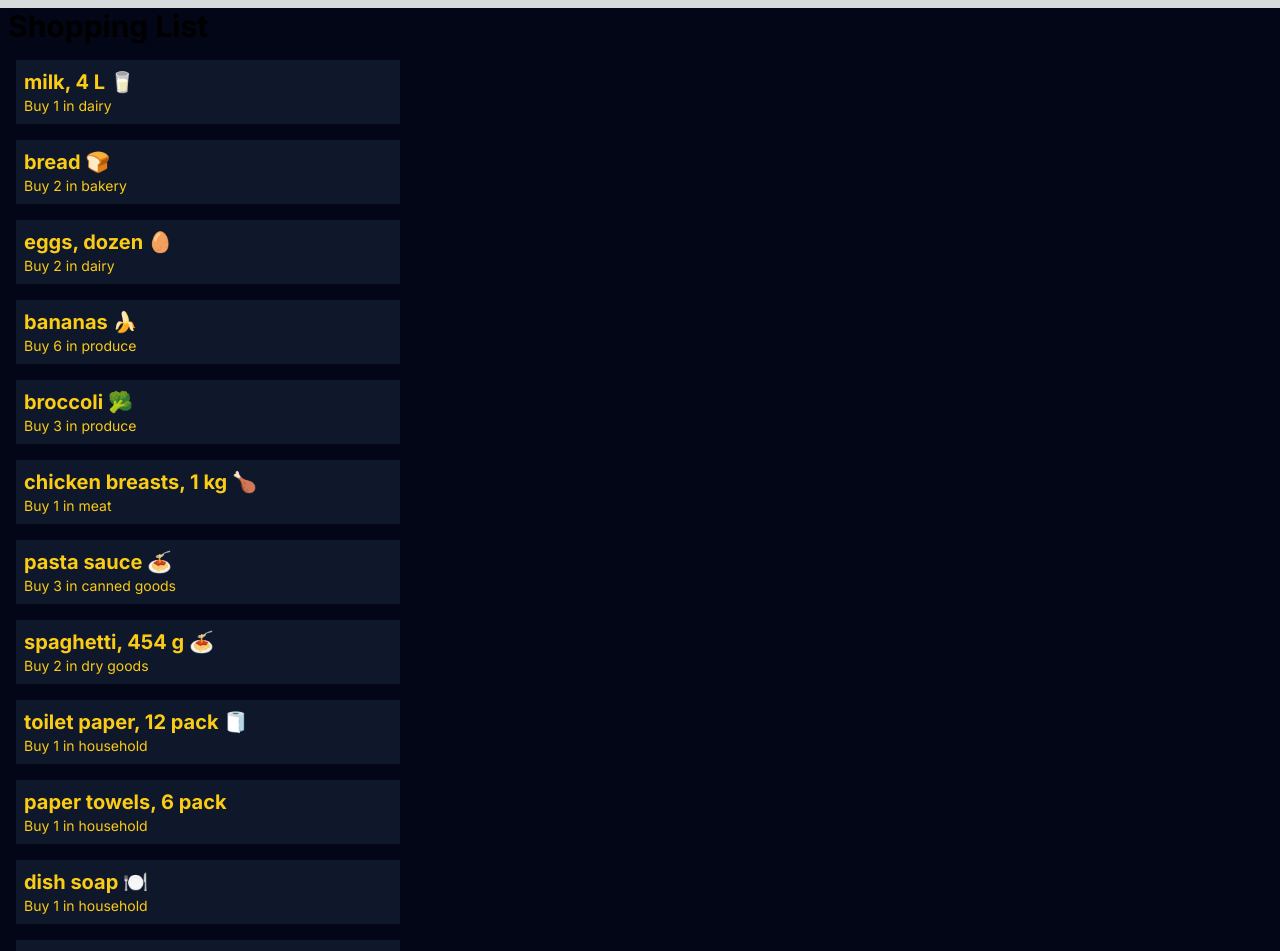
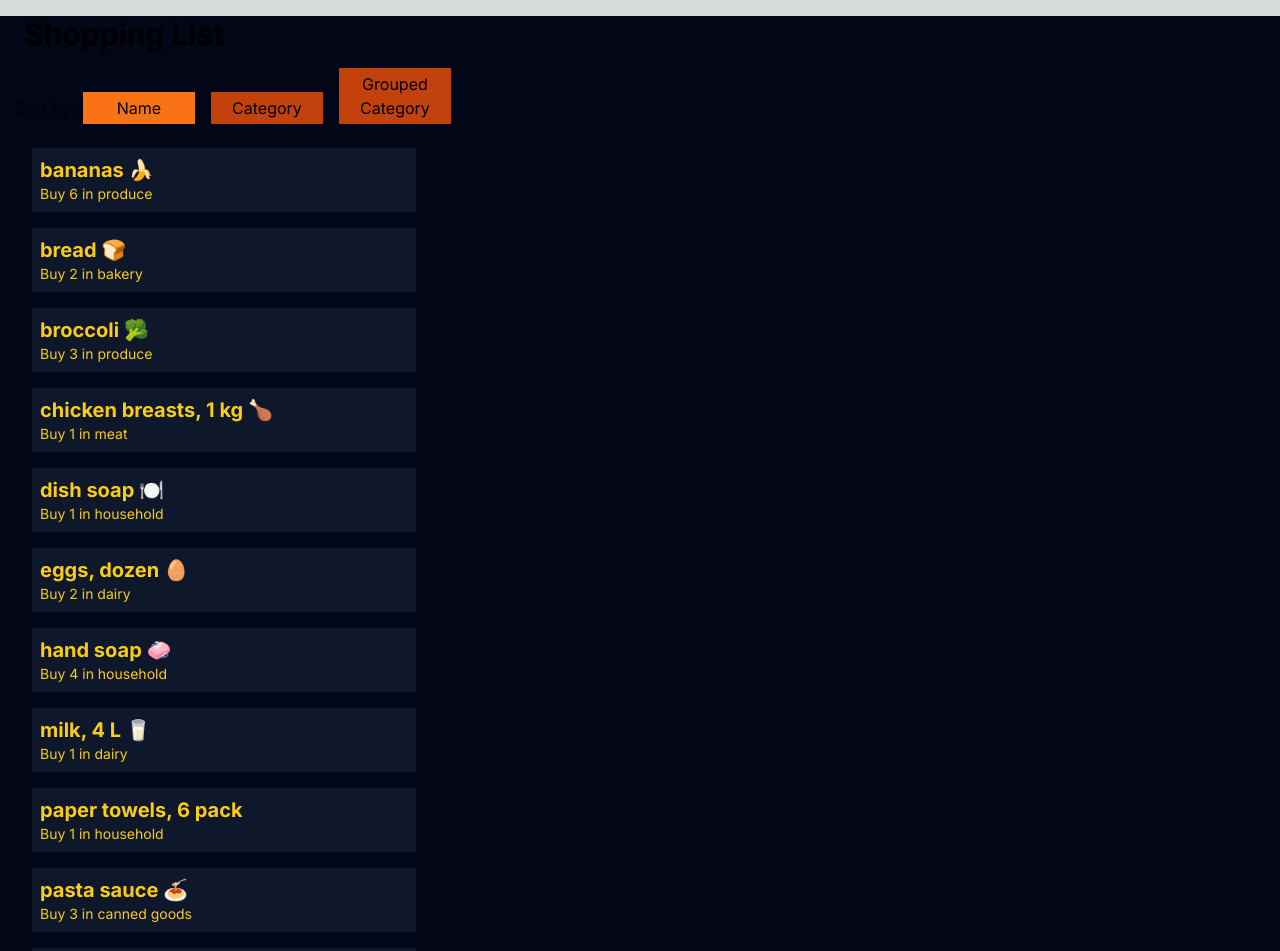
Before and after one commit to sunggeorge/cprg306-assignments, a Next.js app: page /week-5 in a window 1280 px wide. Shown: the top 951 px of the page. Built offline with nearby package versions, Linux system fonts and the light colour scheme.

Commit message:
week-5 submission

```diff
--- a/app/globals.css
+++ b/app/globals.css
@@ -36,3 +36,11 @@ body {
 .weekLinkClass {
   @apply underline hover:text-cyan-300;
 }
+
+.week-5-active {
+  @apply bg-orange-500 p-1 m-2 w-28;
+}
+
+.week-5-inactive {
+  @apply bg-orange-700 p-1 m-2 w-28;
+}
--- a/app/week-5/item-list.js
+++ b/app/week-5/item-list.js
@@ -1,140 +1,70 @@
+
+"use client";
 import Item from "./item.js";
+import productsData from "./items.json";
+import { useState } from "react";
 
-const item1 = {
-  name: "milk, 4 L 🥛",
-  quantity: 1,
-  category: "dairy",
-};
-
-const item2 = {
-  name: "bread 🍞",
-  quantity: 2,
-  category: "bakery",
-};
-
-const item3 = {
-  name: "eggs, dozen 🥚",
-  quantity: 2,
-  category: "dairy",
-};
-
-const item4 = {
-  name: "bananas 🍌",
-  quantity: 6,
-  category: "produce",
-};
-
-const item5 = {
-  name: "broccoli 🥦",
-  quantity: 3,
-  category: "produce",
-};
-
-const item6 = {
-  name: "chicken breasts, 1 kg 🍗",
-  quantity: 1,
-  category: "meat",
-};
-
-const item7 = {
-  name: "pasta sauce 🍝",
-  quantity: 3,
-  category: "canned goods",
-};
-
-const item8 = {
-  name: "spaghetti, 454 g 🍝",
-  quantity: 2,
-  category: "dry goods",
-};
-
-const item9 = {
-  name: "toilet paper, 12 pack 🧻",
-  quantity: 1,
-  category: "household",
-};
-
-const item10 = {
-  name: "paper towels, 6 pack",
-  quantity: 1,
-  category: "household",
-};
-
-const item11 = {
-  name: "dish soap 🍽️",
-  quantity: 1,
-  category: "household",
-};
-
-const item12 = {
-  name: "hand soap 🧼",
-  quantity: 4,
-  category: "household",
-};
 
 export default function ItemList() {
+
+  const [sortBy, setSortBy] = useState("name");
+  const [products, setProducts] = useState(productsData.sort((a, b) => a.name.localeCompare(b.name)));
+  let old_cat = "";
+
+  const clickEvent = (e) => {
+
+    setSortBy(e.target.name)
+    let temp = e.target.name;
+    switch (temp) {
+      case "name":
+        setProducts([...products].sort((a, b) => a.name.localeCompare(b.name)));
+        break;
+      case "category":
+        setProducts([...products].sort((a, b) => a.category.localeCompare(b.category)));
+        break;
+      case "gcategory":
+        setProducts([...products].sort((a, b) => a.category.localeCompare(b.category) || a.name.localeCompare(b.name)));
+        break;
+    }
+
+  }
+
   return (
+    <div>
+    <label for="sort">Sort by:</label>
+    <button name="name"
+      className= {sortBy == 'name' ? 'week-5-active' : 'week-5-inactive'}
+      onClick={clickEvent}>Name</button>
+    <button name="category"
+      className= {sortBy == 'category' ? 'week-5-active' : 'week-5-inactive'}
+      onClick={clickEvent}>Category</button>
+    <button name="gcategory"
+      className= {sortBy == 'gcategory' ? 'week-5-active' : 'week-5-inactive'}
+      onClick={clickEvent}>Grouped Category</button>
+
+
     <ul>
-      <Item
-        name={item1.name}
-        quantity={item1.quantity}
-        category={item1.category}
-      />
-      <Item
-        name={item2.name}
-        quantity={item2.quantity}
-        category={item2.category}
-      />
-      <Item
-        name={item3.name}
-        quantity={item3.quantity}
-        category={item3.category}
-      />
-      <Item
-        name={item4.name}
-        quantity={item4.quantity}
-        category={item4.category}
-      />
-      <Item
-        name={item5.name}
-        quantity={item5.quantity}
-        category={item5.category}
-      />
-      <Item
-        name={item6.name}
-        quantity={item6.quantity}
-        category={item6.category}
-      />
-      <Item
-        name={item7.name}
-        quantity={item7.quantity}
-        category={item7.category}
-      />
-      <Item
-        name={item8.name}
-        quantity={item8.quantity}
-        category={item8.category}
-      />
-      <Item
-        name={item9.name}
-        quantity={item9.quantity}
-        category={item9.category}
-      />
-      <Item
-        name={item10.name}
-        quantity={item10.quantity}
-        category={item10.category}
-      />
-      <Item
-        name={item11.name}
-        quantity={item11.quantity}
-        category={item11.category}
-      ></Item>
-      <Item
-        name={item12.name}
-        quantity={item12.quantity}
-        category={item12.category}
-      />
+    {products.map((item) => {
+      const isNewCategory = old_cat != item.category;
+      const isGroupMode = sortBy == "gcategory";
+      old_cat = item.category;
+      return (
+        <>
+          {isGroupMode && isNewCategory && (
+              <p className="text-xl font-bold capitalize">{item.category}</p>
+          )}
+          <Item
+            name={item.name}
+            quantity={item.quantity}
+            category={item.category}
+          />
+        </>
+      );
+    })}
     </ul>
+
+
+    </div>
+
   );
 }
--- a/app/week-5/item.js
+++ b/app/week-5/item.js
@@ -1,4 +1,5 @@
 import Link from "next/link";
+
 
 export default function Item({name, quantity, category}){
     return(
--- a/app/week-5/page.js
+++ b/app/week-5/page.js
@@ -2,9 +2,9 @@ import ItemList from "./item-list.js";
 
 export default function Page() {
   return (
-    <main className="bg-black">
-        <div className="bg-slate-950">
-            <h1 className="font-bold text-3xl m-2">Shopping List</h1>
+    <main className="bg-slate-950">
+        <div className="m-4">
+            <h2 className="text-3xl font-bold m-2">Shopping List</h2>
             <ItemList />
         </div>
     </main>
```
